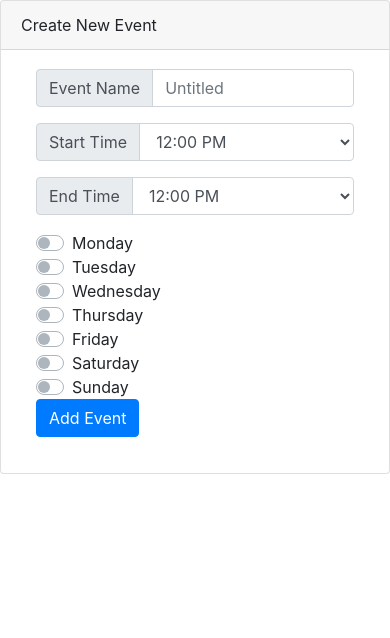
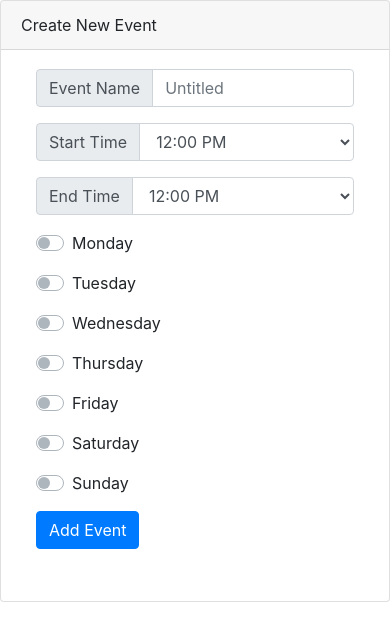
Before and after one commit to ucsb-cs48-s20/project-s2-t2-free, a Next.js app: page /my-schedule/NewEventForm in a window 390 px wide. Shown: the top 638 px of the page. Built offline with nearby package versions, Linux system fonts and the light colour scheme; no server answers.

Commit message:
vt - thought abt mobile interface spacing

```diff
--- a/pages/my-schedule/NewEventForm.js
+++ b/pages/my-schedule/NewEventForm.js
@@ -176,7 +176,7 @@ function NewEventForm() {
                     </Col>
                   </Row>
                   <Row className="justify-content-center">
-                    <Col md="auto">
+                    <Col md="auto" className="mb-3">
                       <Form.Check
                         label="Monday"
                         type="switch"
@@ -184,7 +184,7 @@ function NewEventForm() {
                         onChange={(e) => setIsMonday(e.target.checked)}
                       />
                     </Col>
-                    <Col md="auto">
+                    <Col md="auto" className="mb-3">
                       <Form.Check
                         label="Tuesday"
                         type="switch"
@@ -192,7 +192,7 @@ function NewEventForm() {
                         onChange={(e) => setIsTuesday(e.target.checked)}
                       />
                     </Col>
-                    <Col md="auto">
+                    <Col md="auto" className="mb-3">
                       <Form.Check
                         label="Wednesday"
                         type="switch"
@@ -200,7 +200,7 @@ function NewEventForm() {
                         onChange={(e) => setIsWednesday(e.target.checked)}
                       />
                     </Col>
-                    <Col md="auto">
+                    <Col md="auto" className="mb-3">
                       <Form.Check
                         label="Thursday"
                         type="switch"
@@ -208,7 +208,7 @@ function NewEventForm() {
                         onChange={(e) => setIsThursday(e.target.checked)}
                       />
                     </Col>
-                    <Col md="auto">
+                    <Col md="auto" className="mb-3">
                       <Form.Check
                         label="Friday"
                         type="switch"
@@ -216,7 +216,7 @@ function NewEventForm() {
                         onChange={(e) => setIsFriday(e.target.checked)}
                       />
                     </Col>
-                    <Col md="auto">
+                    <Col md="auto" className="mb-3">
                       <Form.Check
                         label="Saturday"
                         type="switch"
@@ -224,7 +224,7 @@ function NewEventForm() {
                         onChange={(e) => setIsSaturday(e.target.checked)}
                       />
                     </Col>
-                    <Col md="auto">
+                    <Col md="auto" className="mb-3">
                       <Form.Check
                         label="Sunday"
                         type="switch"
@@ -232,7 +232,7 @@ function NewEventForm() {
                         onChange={(e) => setIsSunday(e.target.checked)}
                       />
                     </Col>
-                    <Col md="auto">
+                    <Col md="auto" className="mb-3">
                       <Button type="submit">Add Event</Button>
                     </Col>
                   </Row>
```
